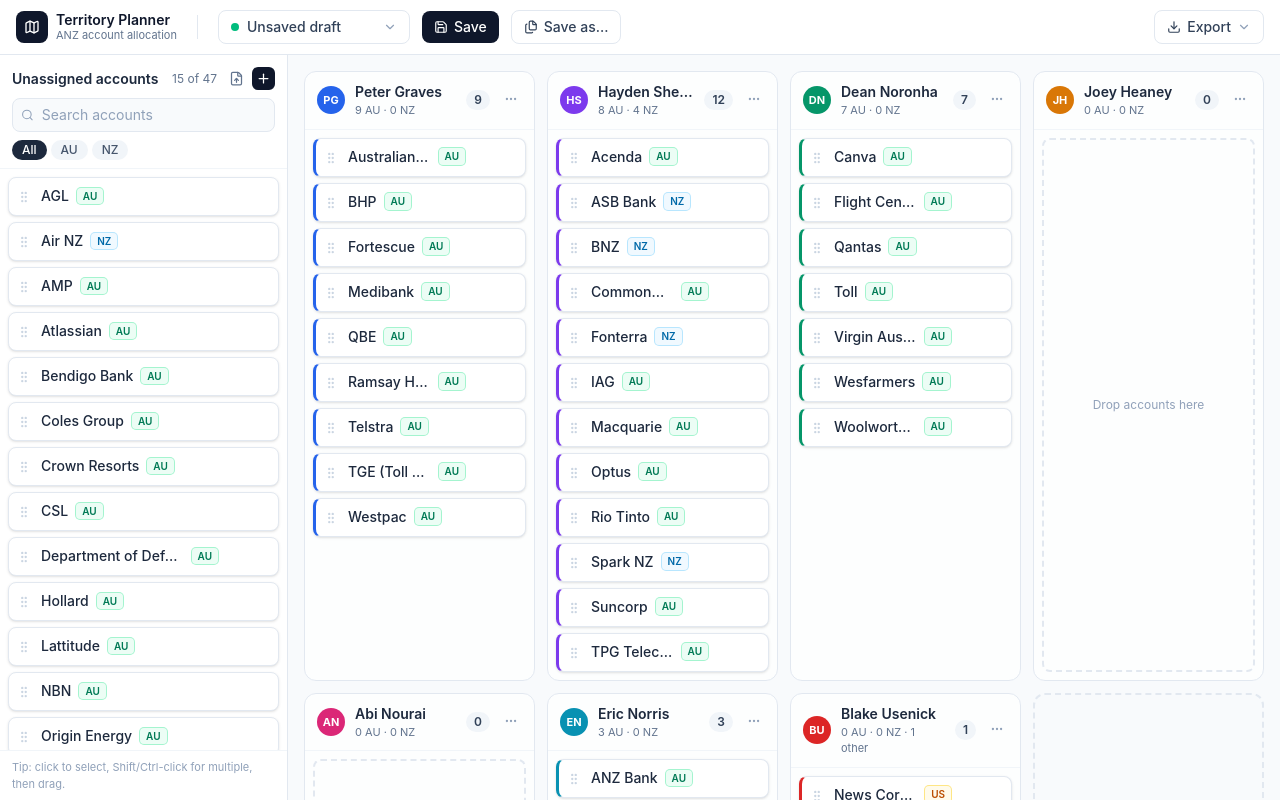
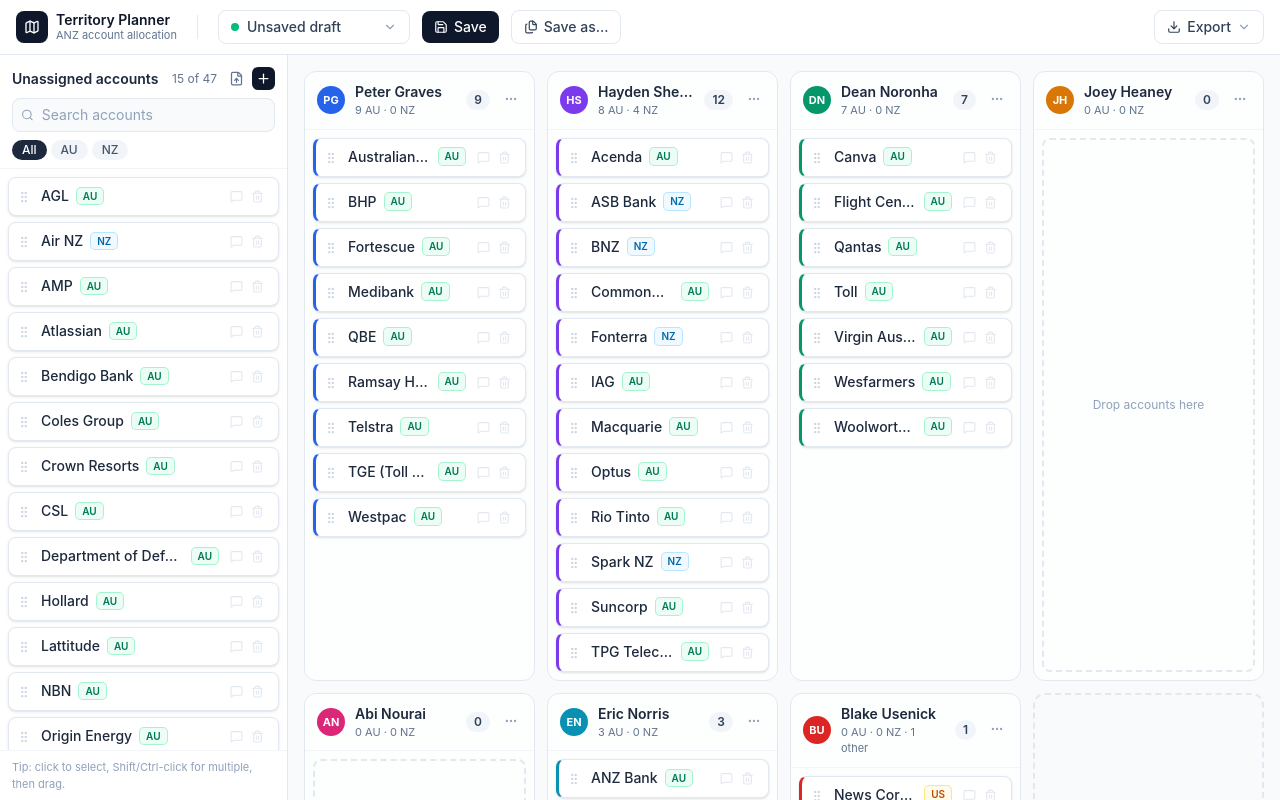
Before and after one commit to pjgraves-droid/territory-planner, a React (Vite) app: page / in a window 1280 px wide. Built offline with nearby package versions, Linux system fonts and the light colour scheme; a web font is replaced by a local one.

Commit message:
fix: keep card note/remove icons visible (no opacity-0 hover reveal)
Co-Authored-By: Peter  Graves <pjgraves@gmail.com>

```diff
--- a/src/components/AccountCard.tsx
+++ b/src/components/AccountCard.tsx
@@ -85,7 +85,7 @@ export function AccountCard({ account, selected, onSelect, overlay, accent }: Pr
               setEditing(true)
             }}
             title="Add justification"
-            className={`rounded p-1 text-slate-300 transition hover:bg-slate-100 hover:text-slate-600 ${note ? 'text-slate-400' : 'opacity-0 group-hover:opacity-100'}`}
+            className={`rounded p-1 transition hover:bg-slate-100 hover:text-slate-600 ${note ? 'text-slate-400' : 'text-slate-200 group-hover:text-slate-400'}`}
           >
             <MessageSquare size={13} />
           </button>
@@ -95,7 +95,7 @@ export function AccountCard({ account, selected, onSelect, overlay, accent }: Pr
               if (window.confirm(`Remove ${account.name} from the board?`)) removeAccount(account.id)
             }}
             title="Remove account"
-            className="rounded p-1 text-slate-300 opacity-0 transition group-hover:opacity-100 hover:bg-red-50 hover:text-red-600"
+            className="rounded p-1 text-slate-200 transition group-hover:text-slate-400 hover:bg-red-50 hover:text-red-600"
           >
             <Trash2 size={13} />
           </button>
```
